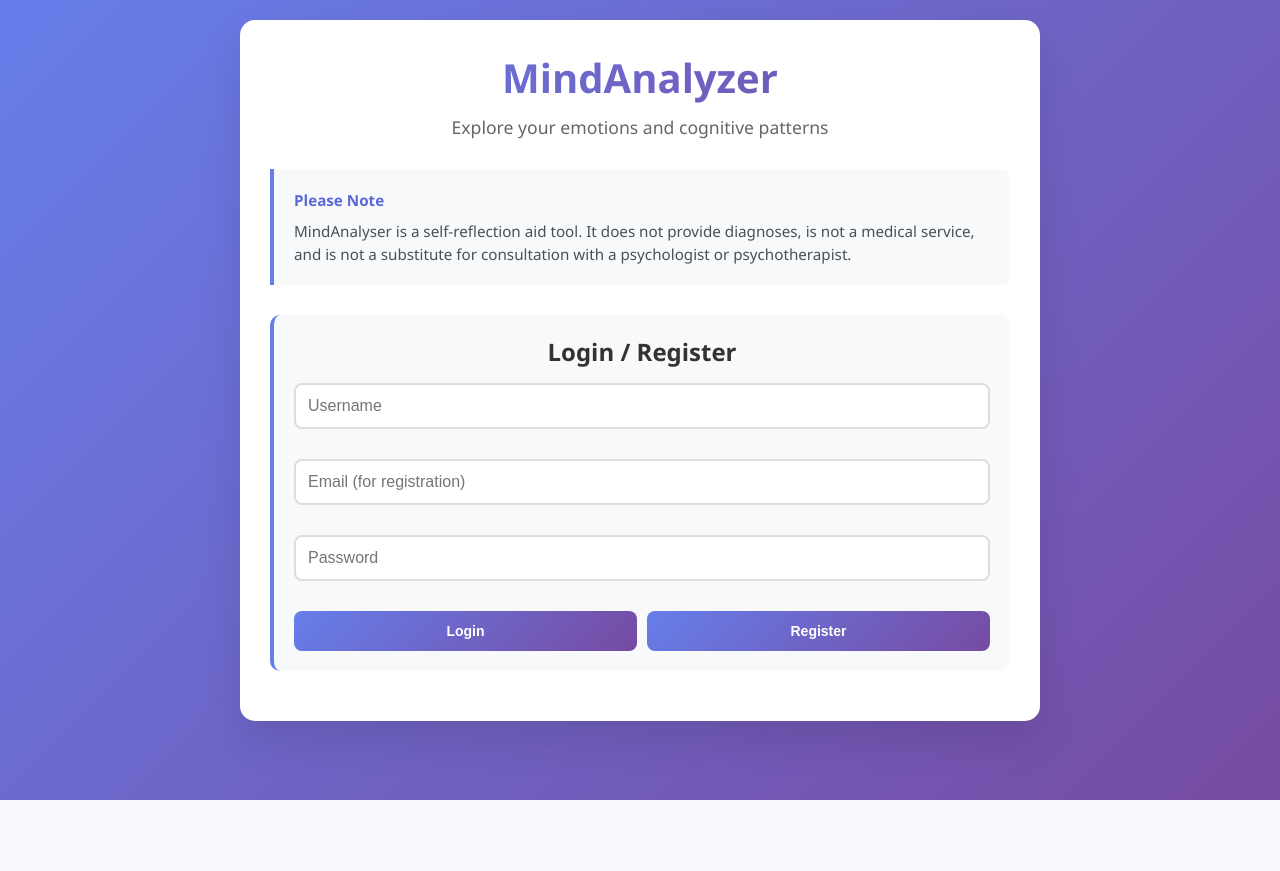
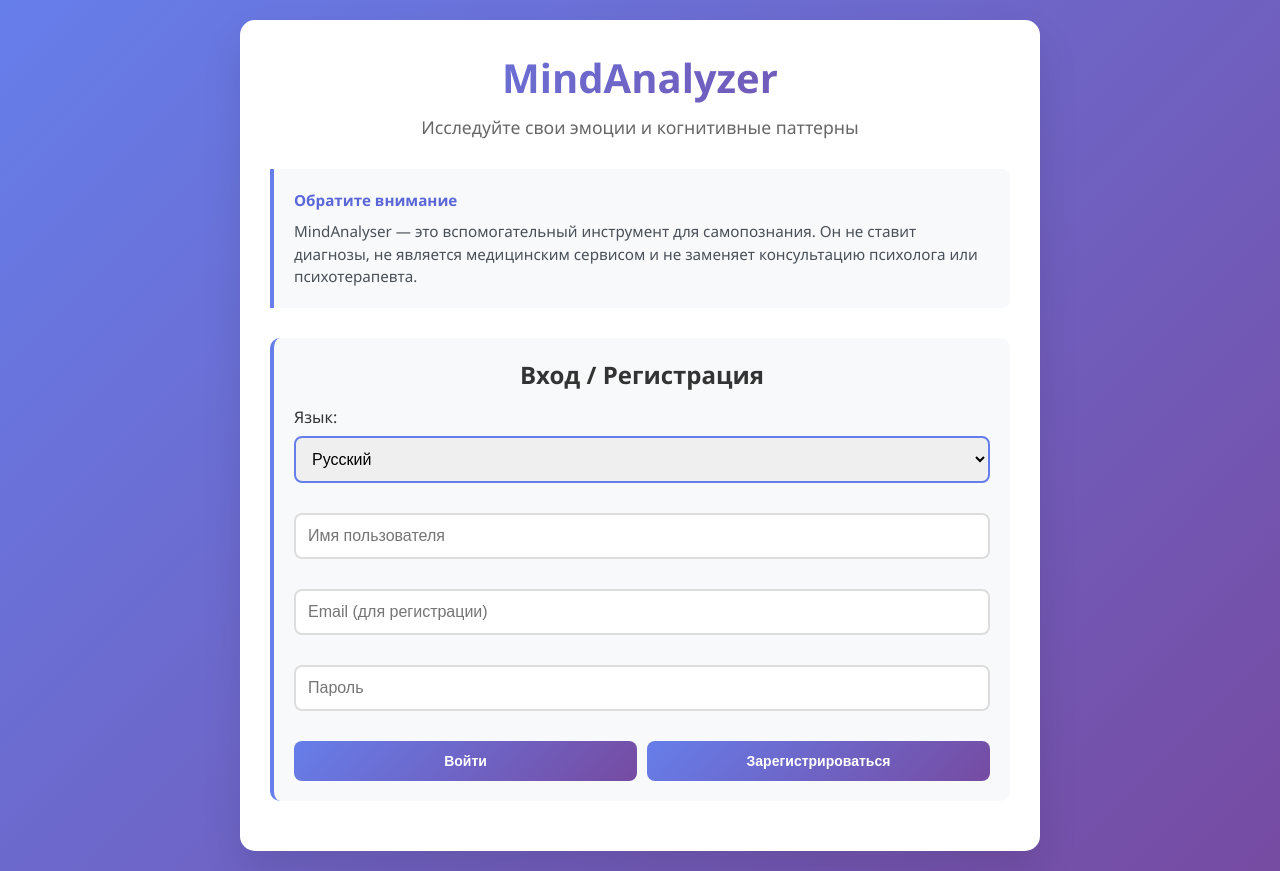
Before and after one commit to AdeleVer/Mental-Health-Text-Analysis-Pipeline, a Flask app: page / in a window 1280 px wide. Before the commit the page ends 800 px from the top, so only its background shows below. Run offline with Flask 3, Linux system fonts and the light colour scheme; parts of the project's set-up code (start-up, migrations or seed data) failed here and were passed over.

Commit message:
feat: complete Russian translation with auth language switcher

```diff
--- a/static/css/style.css
+++ b/static/css/style.css
@@ -225,3 +225,12 @@ button:active {
         text-align: center;
     }
 }
+
+.auth-section select {
+    width: 100%;
+    padding: 12px;
+    border: 2px solid #667eea;
+    border-radius: 8px;
+    font-size: 16px;
+    margin-bottom: 10px;
+}
--- a/static/js/app.js
+++ b/static/js/app.js
@@ -6,7 +6,7 @@ const translations = {
         'subtitle': 'Explore your emotions and cognitive patterns',
         'textLabel': 'Share your thoughts:',
         'textPlaceholder': 'I\'ve been feeling... ✍️',
-        'languageLabel': 'Language:',
+        'authLanguageLabel': 'Language:',
         'submitButton': 'Analyze Text',
         'loading': 'Analysis in progress...',
         'sentiment': 'Sentiment:',
@@ -29,7 +29,7 @@ const translations = {
         'subtitle': 'Исследуйте свои эмоции и когнитивные паттерны',
         'textLabel': 'Поделитесь мыслями:',
         'textPlaceholder': 'Я чувствую... ✍️',
-        'languageLabel': 'Язык:',
+        'authLanguageLabel': 'Язык:',
         'submitButton': 'Анализировать текст',
         'loading': 'Анализ выполняется...',
         'sentiment': 'Настроение:',
@@ -50,10 +50,21 @@ const translations = {
     }
 };
 
+function initializeLanguage() {
+    document.getElementById('language').value = 'ru';
+    document.getElementById('authLanguage').value = 'ru';
+    updateLanguage();
+}
+
 function toggleAuthForms() {
     const isLoggedIn = authToken !== null;
     document.getElementById('authSection').style.display = isLoggedIn ? 'none' : 'block';
     document.getElementById('analysisSection').style.display = isLoggedIn ? 'block' : 'none';
+
+    if (!isLoggedIn) {
+        const mainLang = document.getElementById('language').value;
+        document.getElementById('authLanguage').value = mainLang;
+    }
 
     if (isLoggedIn && currentUser) {
         const greeting = translations[document.getElementById('language').value].welcome;
@@ -122,7 +133,9 @@ function handleRegister() {
     const password = document.getElementById('authPassword').value;
 
     if (!username || !email || !password) {
-        alert('Please fill all fields');
+        const lang = document.getElementById('authLanguage').value;
+        const message = lang === 'ru' ? 'Пожалуйста, заполните все поля' : 'Please fill all fields';
+        alert(message);
         return;
     }
 
@@ -135,7 +148,9 @@ function handleLogin() {
     const password = document.getElementById('authPassword').value;
 
     if (!username || !password) {
-        alert('Please fill username and password');
+        const lang = document.getElementById('authLanguage').value;
+        const message = lang === 'ru' ? 'Пожалуйста, заполните имя пользователя и пароль' : 'Please fill username and password';
+        alert(message);
         return;
     }
 
@@ -158,6 +173,7 @@ function updateLanguage() {
     document.getElementById('disclaimer-en').style.display = (lang === 'en') ? 'block' : 'none';
     document.getElementById('disclaimer-ru').style.display = (lang === 'ru') ? 'block' : 'none';
     document.getElementById('authTitle').textContent = t.loginTitle;
+    document.getElementById('authLanguageLabel').textContent = t.authLanguageLabel;
     document.getElementById('authUsername').placeholder = t.usernamePlaceholder;
     document.getElementById('authEmail').placeholder = t.emailPlaceholder;
     document.getElementById('authPassword').placeholder = t.passwordPlaceholder;
@@ -170,13 +186,23 @@ function updateLanguage() {
     }
 }
 
-document.getElementById('language').addEventListener('change', updateLanguage);
-updateLanguage();
+document.getElementById('authLanguage').addEventListener('change', function() {
+    document.getElementById('language').value = this.value;
+    updateLanguage();
+});
+
+document.getElementById('language').addEventListener('change', function() {
+    document.getElementById('authLanguage').value = this.value;
+    updateLanguage();
+});
 
 document.getElementById('analysisForm').addEventListener('submit', async (e) => {
     e.preventDefault();
+
     if (!authToken) {
-        alert('Please login first');
+        const lang = document.getElementById('language').value;
+        const message = lang === 'ru' ? 'Пожалуйста, войдите в систему' : 'Please login first';
+        alert(message);
         return;
     }
 
@@ -222,7 +248,9 @@ document.getElementById('analysisForm').addEventListener('submit', async (e) =>
 
         if (error.message.includes('401') || error.message.includes('token')) {
             logout();
-            alert('Session expired. Please login again.');
+            const lang = document.getElementById('language').value;
+            const message = lang === 'ru' ? 'Сессия истекла. Пожалуйста, войдите снова.' : 'Session expired. Please login again.';
+            alert(message);
             return;
         }
 
@@ -240,5 +268,12 @@ document.getElementById('analysisForm').addEventListener('submit', async (e) =>
 });
 
 document.addEventListener('DOMContentLoaded', () => {
+    initializeLanguage();
     toggleAuthForms();
 });
+
+function initializeLanguage() {
+    document.getElementById('language').value = 'ru';
+    document.getElementById('authLanguage').value = 'ru';
+    updateLanguage();
+}
--- a/templates/index.html
+++ b/templates/index.html
@@ -24,6 +24,14 @@
 
         <div id="authSection" class="auth-section">
             <h2 id="authTitle">Login / Register</h2>
+
+            <div class="form-group">
+                <label for="authLanguage" id="authLanguageLabel">Язык:</label>
+                <select id="authLanguage" name="authLanguage">
+                    <option value="ru" selected>Русский</option>
+                    <option value="en">English</option>
+                </select>
+            </div>
 
             <div class="form-group">
                 <input type="text" id="authUsername" placeholder="Username" class="auth-input">
@@ -58,8 +66,8 @@
                 <div class="form-group">
                     <label for="language" id="languageLabel">Language:</label>
                     <select id="language" name="language">
-                        <option value="ru">Русский</option>
-                        <option value="en" selected>English</option>
+                        <option value="ru" selected>Русский</option>
+                        <option value="en">English</option>
                     </select>
                 </div>
 
```
